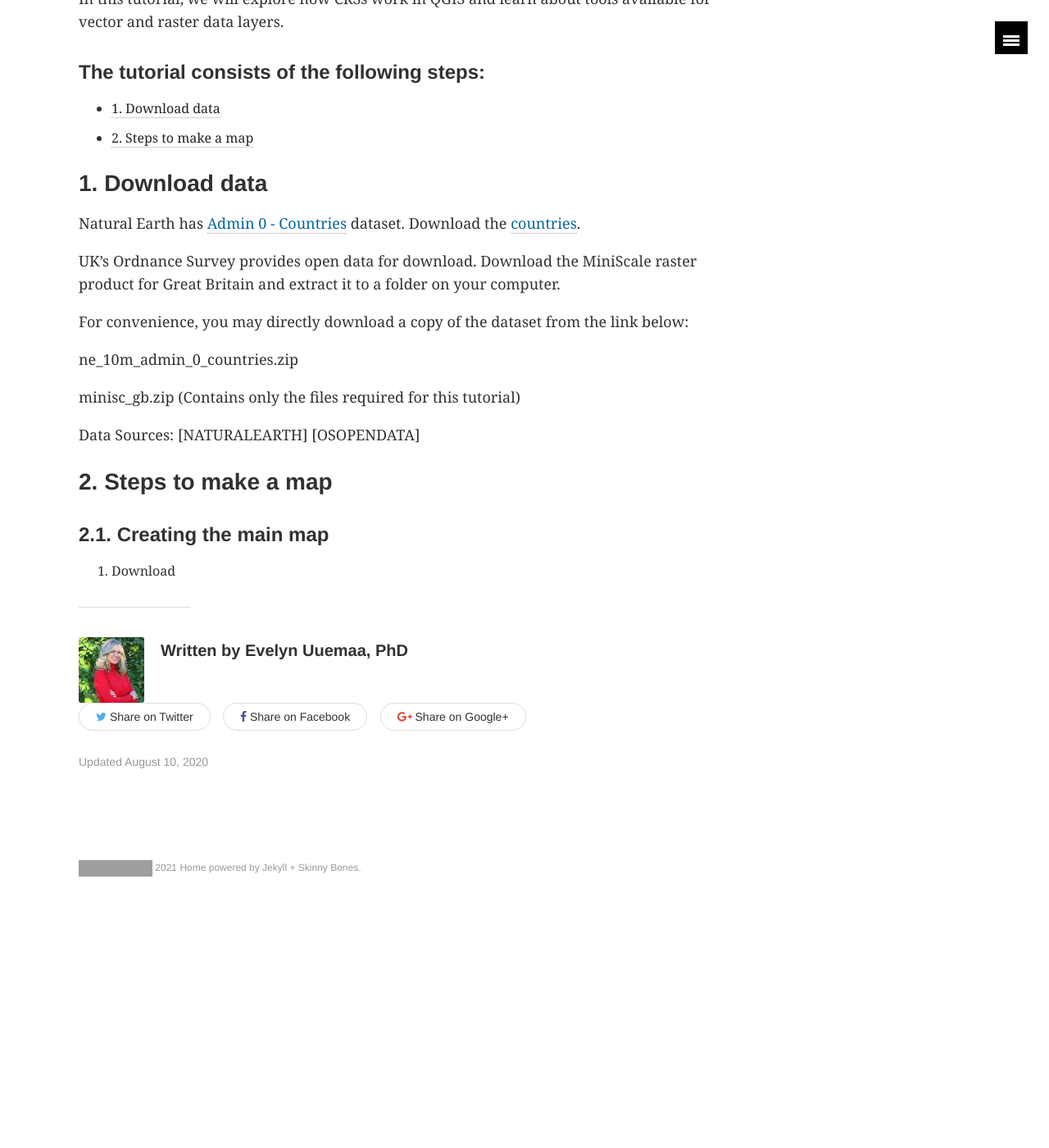
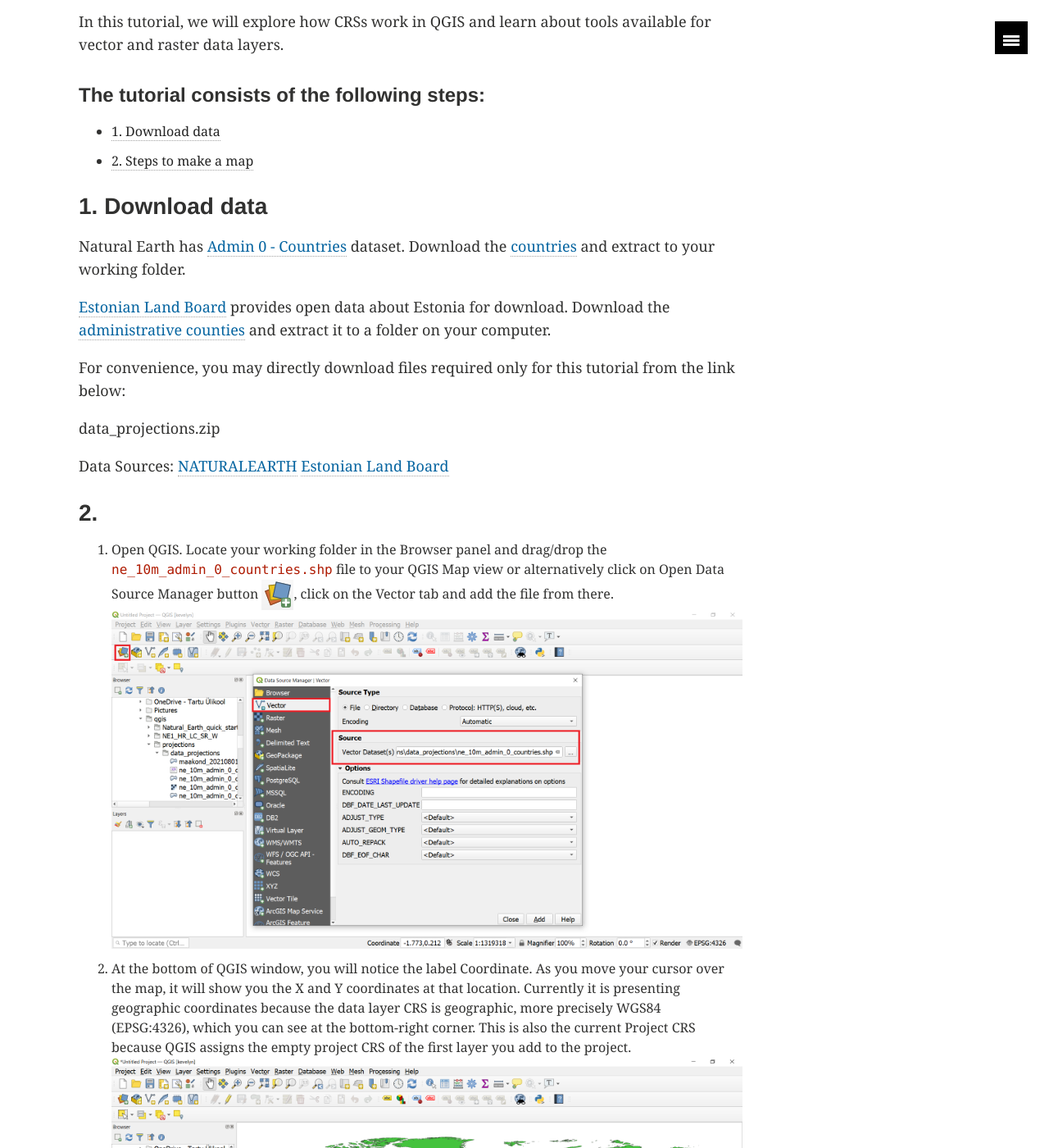
Before and after one commit to kevelyn1/QGIS-Intro, a Jekyll site: the page built from _posts/qgis/2020-08-10-working-with-CRS.md, in a window 1280 px wide and 1400 px high, scrolled down 542 px. Shown: the whole window at 82% size. Built offline with Jekyll 4.4.1, drawn with Linux system fonts in a browser that asks for light colours; before the commit the page ends 1668 px from its top, so only the background shows below that; some of the changed text lies outside the part shown; grey boxes are pictures that could not be loaded.

Commit message:
update on 3

```diff
--- a/_posts/qgis/2020-08-10-working-with-CRS.md
+++ b/_posts/qgis/2020-08-10-working-with-CRS.md
@@ -11,7 +11,7 @@ Coordinate Reference System (CRS) often cause a lot of frustration when working
 + Geographic Coordinate Systems (GCS)
 + Projected Coordinate Systems (PCS)
 
-It is important to recognise and make the difference between them. The projected coordinate systems always include also information about the projection.
+It is important to recognise and make the difference between them. The projected coordinate systems always include also information about the projection. You can read more about Coordinate Reference Systems from [<span style="color:#0564A0">QGIS Documentation</span>](https://docs.qgis.org/3.16/en/docs/gentle_gis_introduction/coordinate_reference_systems.html#coordinate-reference-systems)
 
 In this tutorial, we will explore how CRSs work in QGIS and learn about tools available for vector and raster data layers.
 
@@ -22,18 +22,18 @@ In this tutorial, we will explore how CRSs work in QGIS and learn about tools av
 
 ### 1. Download data
 
-Natural Earth has [<span style="color:#0564A0">Admin 0 - Countries</span>](http://www.naturalearthdata.com/downloads/10m-cultural-vectors/) dataset. Download the [<span style="color:#0564A0">countries</span>](https://www.naturalearthdata.com/http//www.naturalearthdata.com/download/10m/cultural/ne_10m_admin_0_countries.zip).
+Natural Earth has [<span style="color:#0564A0">Admin 0 - Countries</span>](http://www.naturalearthdata.com/downloads/10m-cultural-vectors/) dataset. Download the [<span style="color:#0564A0">countries</span>](https://www.naturalearthdata.com/http//www.naturalearthdata.com/download/10m/cultural/ne_10m_admin_0_countries.zip) and extract to your working folder.
 
-UK’s Ordnance Survey provides open data for download. Download the MiniScale raster product for Great Britain and extract it to a folder on your computer.
+[<span style="color:#0564A0">Estonian Land Board</span>](https://geoportaal.maaamet.ee/eng/Spatial-Data-p58.html) provides open data about Estonia for download. Download the [<span style="color:#0564A0">administrative counties</span>](https://geoportaal.maaamet.ee/docs/haldus_asustus/maakond_shp.zip?t=20210809134825) and extract it to a folder on your computer.
 
-For convenience, you may directly download a copy of the dataset from the link below:
+For convenience, you may directly download files required only for this tutorial from the link below:
 
-ne_10m_admin_0_countries.zip
+data_projections.zip
 
-minisc_gb.zip (Contains only the files required for this tutorial)
+Data Sources: [<span style="color:#0564A0">NATURALEARTH</span>](https://www.naturalearthdata.com/) [<span style="color:#0564A0">Estonian Land Board</span>](https://maaamet.ee/en)
 
-Data Sources: [NATURALEARTH] [OSOPENDATA]
-
-### 2. Steps to make a map
-#### 2.1. Creating the main map
-1. Download
+### 2.
+1. Open QGIS. Locate your working folder in the Browser panel and drag/drop the <span style="font-family:Consolas; color:#AF1B03">ne_10m_admin_0_countries.shp</span> file to your QGIS Map view or alternatively click on Open Data Source Manager button ![image of icon data manager](../../images/icon_data source manager.png), click on the Vector tab and add the file from there.
+![image of add vector](../../images/3_add vector file.png)
+2. At the bottom of QGIS window, you will notice the label Coordinate. As you move your cursor over the map, it will show you the X and Y coordinates at that location. Currently it is presenting geographic coordinates because the data layer CRS is geographic, more precisely WGS84 (EPSG:4326), which you can see at the bottom-right corner. This is also the current Project CRS because QGIS assigns the empty project CRS of the first layer you add to the project.
+![image of CRS info](../../images/3_coord and CRS info.png)
```
Also changed, not shown: images/3_add vector file.png (added), images/3_coord and CRS info.png (added), images/icon_data source manager.png (added).
